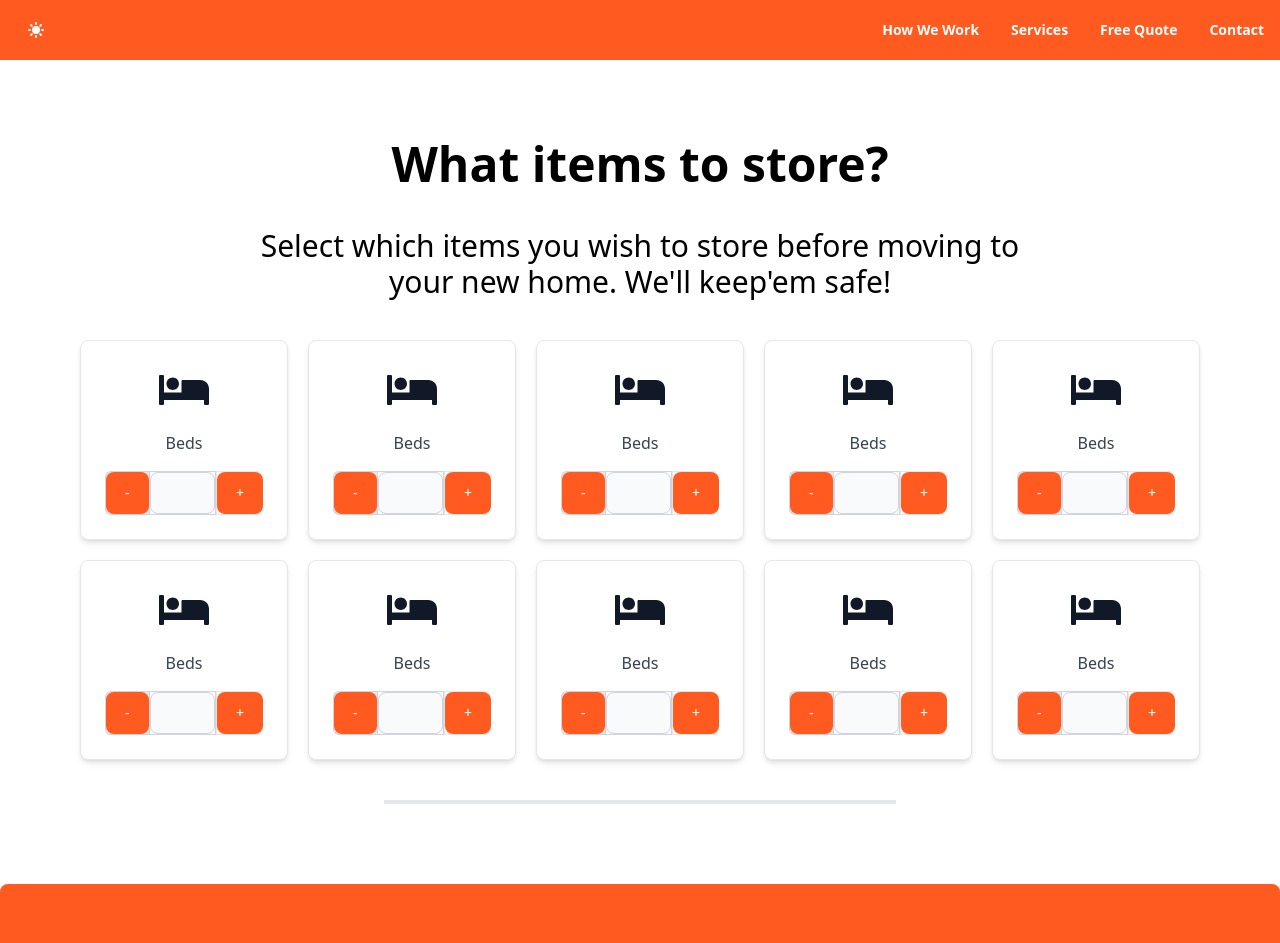
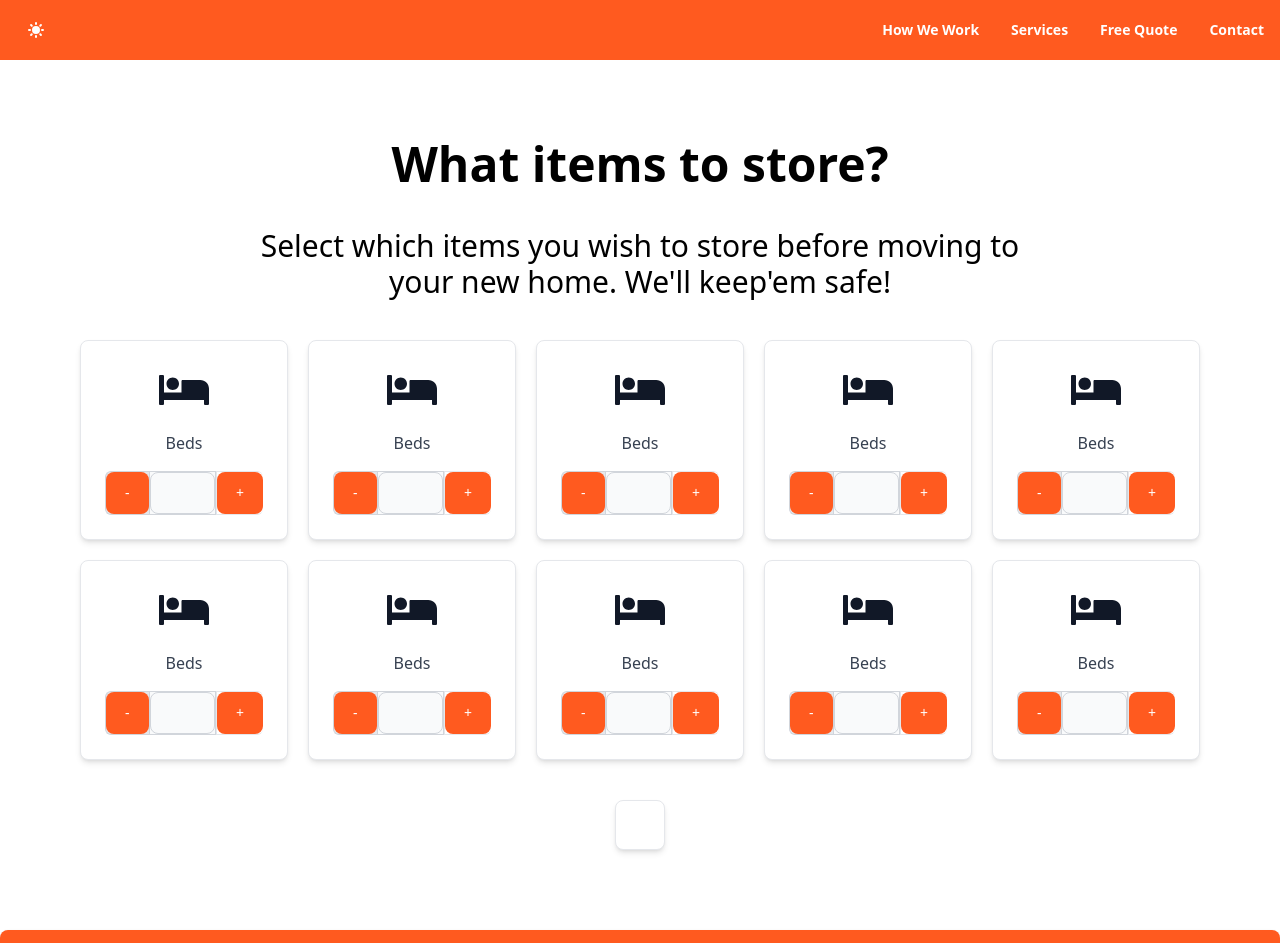
Before and after one commit to AngelLoredoAlvarez/proficent_junior_developer_challenge_1.1, a Next.js app: page / in a window 1280 px wide. Shown: the top 943 px of the page. Built offline with nearby package versions, Linux system fonts and the light colour scheme.

Commit message:
Added the <SummaryComponent /> to the index.tsx page for testing

```diff
--- a/pages/index.tsx
+++ b/pages/index.tsx
@@ -3,6 +3,7 @@ import * as React from "react";
 import { FooterComponent } from "../components/Footer";
 import { ItemComponent } from "../components/Item";
 import { NavBarComponent } from "../components/NavBar";
+import { SummaryComponent } from "../components/Summary";
 
 function IndexPage() {
   return (
@@ -32,7 +33,9 @@ function IndexPage() {
           <ItemComponent />
           <ItemComponent />
         </div>
-        <div className="border-2 flex justify-center mx-96 mb-20" />
+        <div className="flex justify-center mx-96 mb-20">
+          <SummaryComponent />
+        </div>
       </div>
       <FooterComponent />
     </React.Fragment>
```
